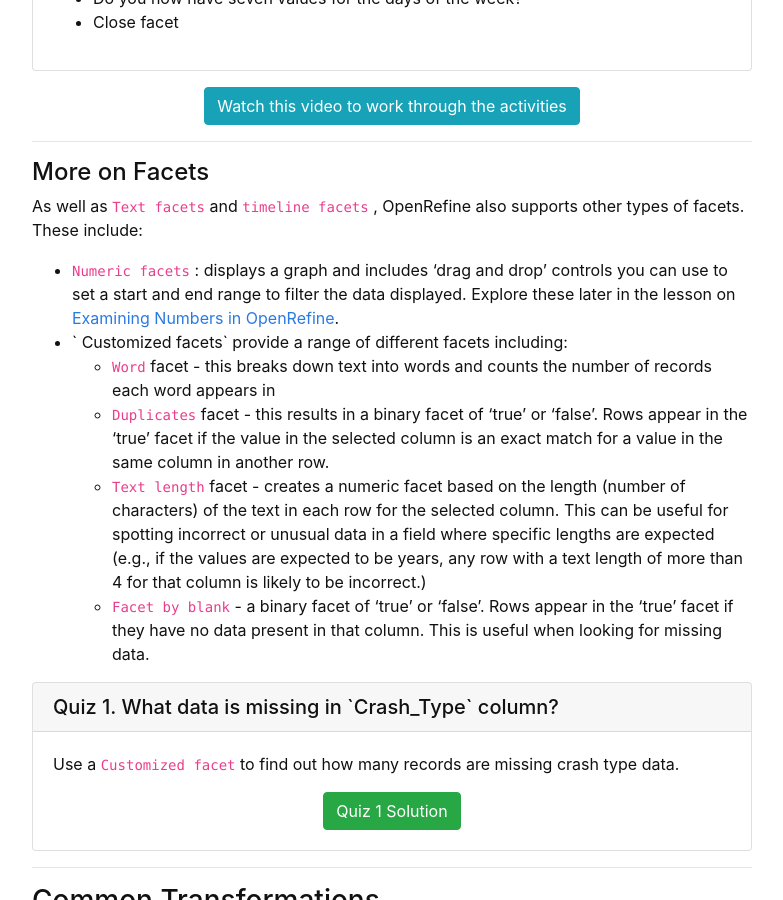
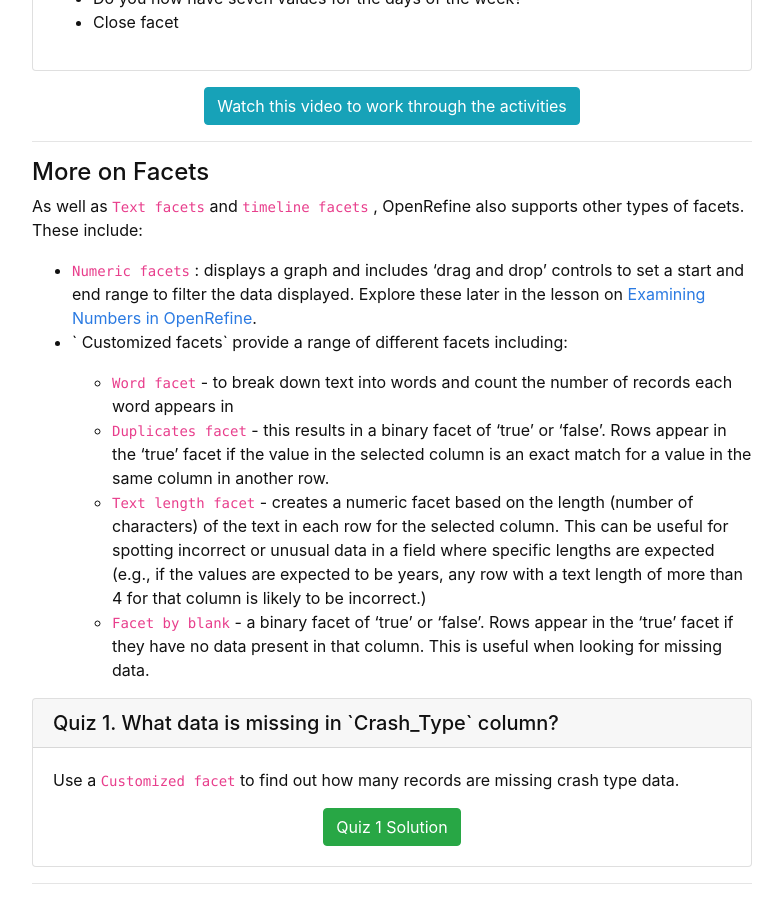
Before and after one commit to GULibrarySandbox/intro-data-wrangle, a Jekyll site: the page built from content/4-lesson.md, in a window 1280 px wide and 900 px high, scrolled down 1941 px. Shown: the whole window, without its empty margins (248-1031 px from the left). Built offline with Jekyll 4.4.1, drawn with Linux system fonts in a browser that asks for light colours.

Commit message:
Update 4-lesson.md

```diff
--- a/content/4-lesson.md
+++ b/content/4-lesson.md
@@ -71,11 +71,12 @@ You can also edit values using the facets feature.
 
 As well as  `Text facets`  and  `timeline facets` , OpenRefine also supports other types of facets. These include:
 
-- `Numeric facets`  : displays a graph and includes 'drag and drop' controls you can use to set a start and end range to filter the data displayed. Explore these later in the lesson on [Examining Numbers in OpenRefine](https://griffithunilibrary.github.io/intro-data-wrangle/content/7-lesson.html).
+- `Numeric facets`  : displays a graph and includes 'drag and drop' controls to set a start and end range to filter the data displayed. Explore these later in the lesson on [Examining Numbers in OpenRefine](https://griffithunilibrary.github.io/intro-data-wrangle/content/7-lesson.html).
 - ` Customized facets`  provide a range of different facets including:
-  - `Word`  facet - this breaks down text into words and counts the number of records each word appears in
-  - `Duplicates`  facet - this results in a binary facet of 'true' or 'false'. Rows appear in the 'true' facet if the value in the selected column is an exact match for a value in the same column in another row.
-  - `Text length`  facet - creates a numeric facet based on the length (number of characters) of the text in each row for the selected column. This can be useful for spotting incorrect or unusual data in a field where specific lengths are expected (e.g., if the values are expected to be years, any row with a text length of more than 4 for that column is likely to be incorrect.)
+
+  - `Word facet`  - to break down text into words and count the number of records each word appears in
+  - `Duplicates facet`  - this results in a binary facet of 'true' or 'false'. Rows appear in the 'true' facet if the value in the selected column is an exact match for a value in the same column in another row.
+  - `Text length facet`  - creates a numeric facet based on the length (number of characters) of the text in each row for the selected column. This can be useful for spotting incorrect or unusual data in a field where specific lengths are expected (e.g., if the values are expected to be years, any row with a text length of more than 4 for that column is likely to be incorrect.)
   - `Facet by blank`  - a binary facet of 'true' or 'false'. Rows appear in the 'true' facet if they have no data present in that column. This is useful when looking for missing data.
 
 {% capture text %}
```
